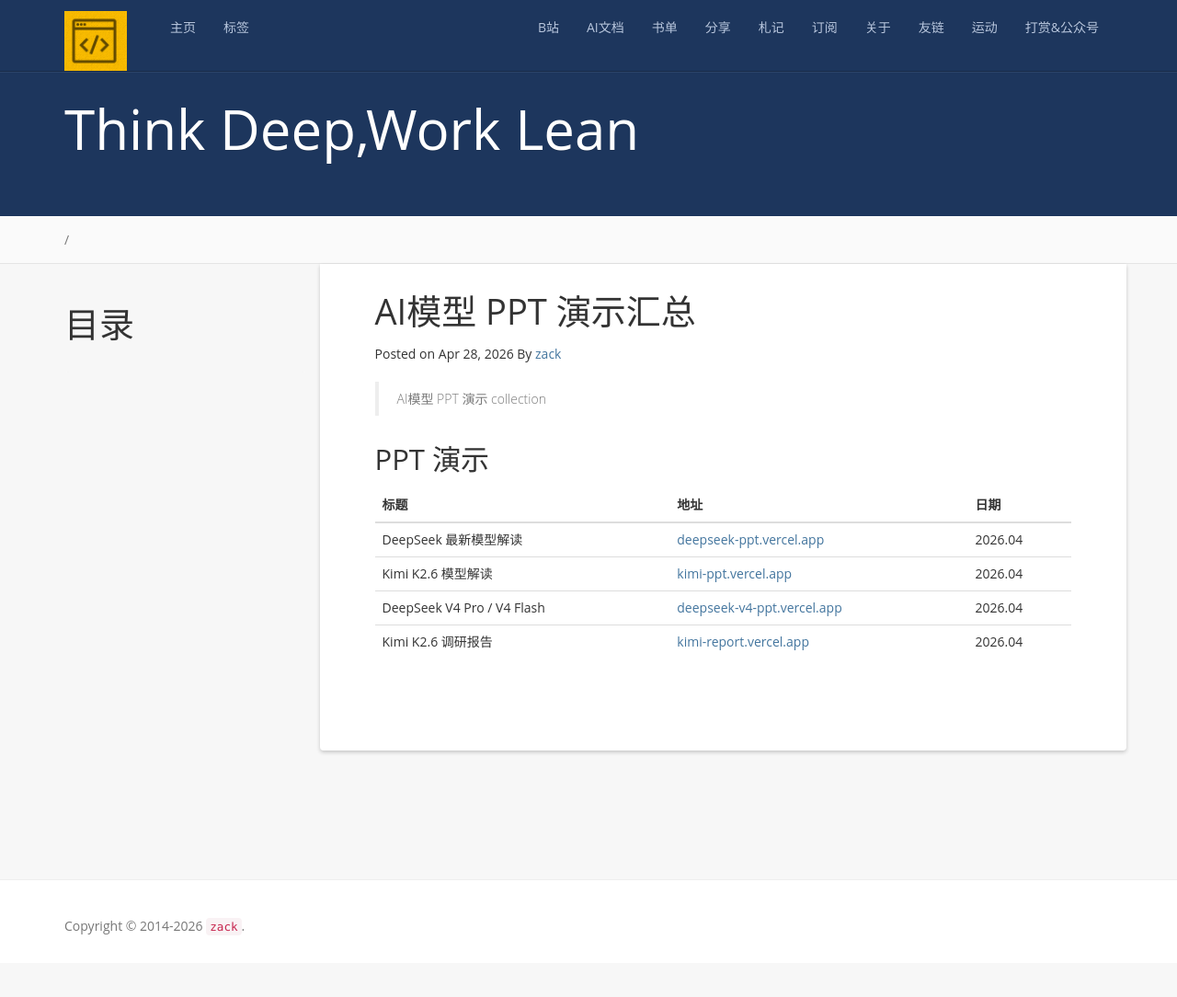
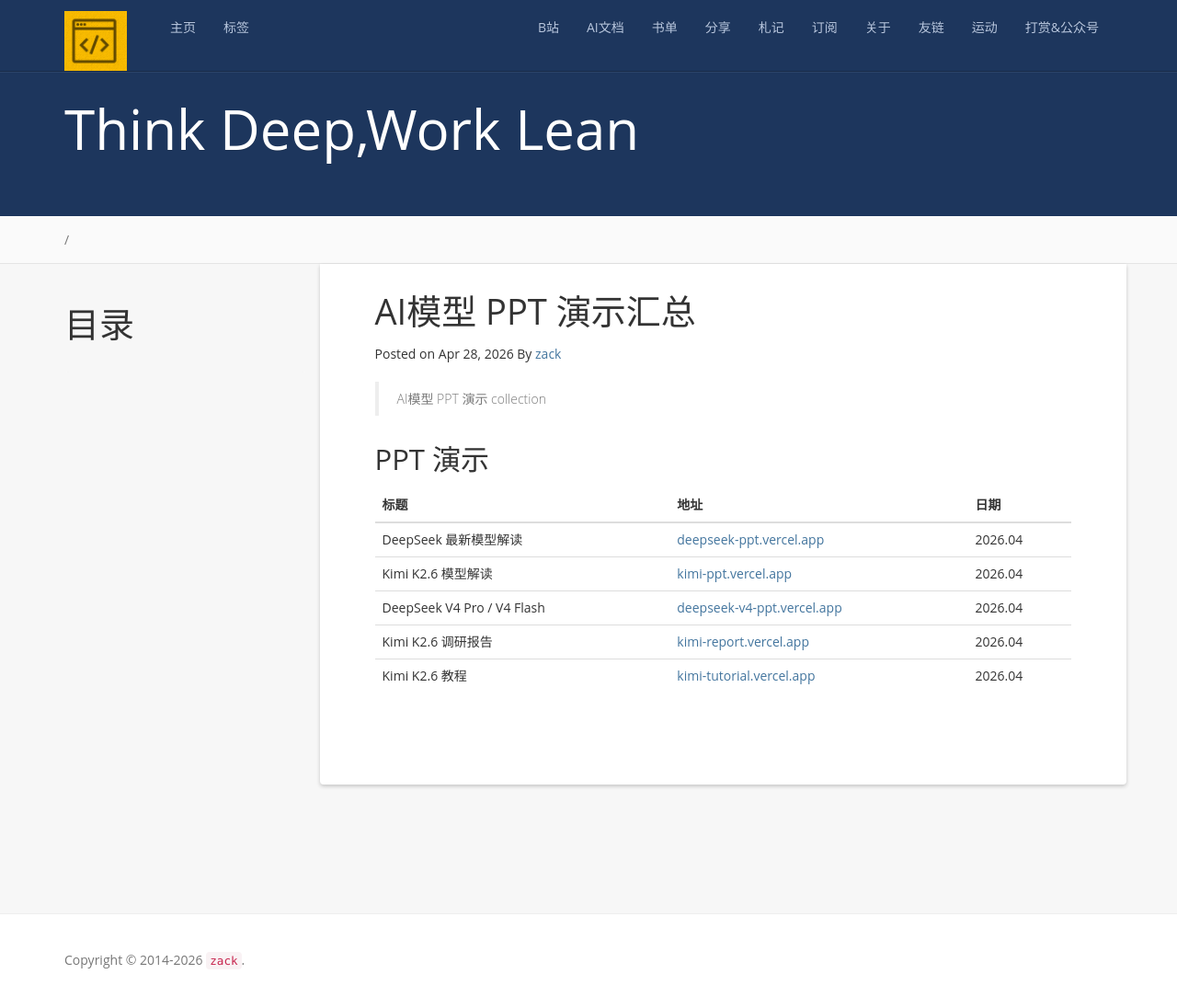
Before and after one commit to zackzhangkai/zackzhangkai.github.io, a Jekyll site: the page built from _posts/2026-04-28-AI模型PPT汇总.md, in a window 1280 px wide and 1084 px high. Shown: the whole window at 92% size. Built offline with Jekyll 4.4.1, drawn with Linux system fonts in a browser that asks for light colours; nearby versions of some CDN libraries; a script that is not in the unit is left out; comment, search, counter and statistics services are not loaded.

Commit message:
Add Kimi K2.6 tutorial

```diff
--- a/_posts/2026-04-28-AI模型PPT汇总.md
+++ b/_posts/2026-04-28-AI模型PPT汇总.md
@@ -14,3 +14,4 @@ tags: AI文档
 | Kimi K2.6 模型解读 | [kimi-ppt.vercel.app](https://kimi-ppt.vercel.app) | 2026.04 |
 | DeepSeek V4 Pro / V4 Flash | [deepseek-v4-ppt.vercel.app](https://deepseek-v4-ppt.vercel.app) | 2026.04 |
 | Kimi K2.6 调研报告 | [kimi-report.vercel.app](https://kimi-report.vercel.app) | 2026.04 |
+| Kimi K2.6 教程 | [kimi-tutorial.vercel.app](https://kimi-tutorial.vercel.app) | 2026.04 |
```
